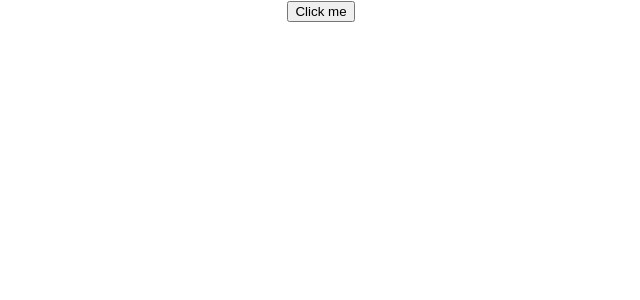
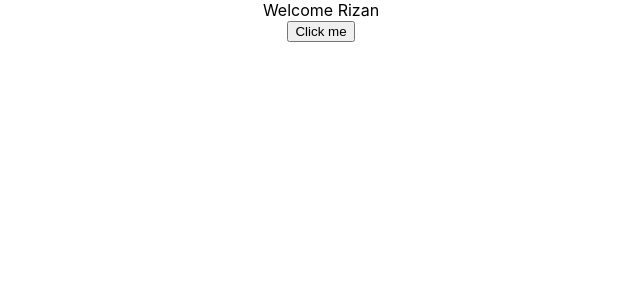
Before and after one commit to MuhammedRizankp/React_Tutorials, a React (Create React App) app: page / in a window 1280 px wide. Shown: the top 300 px of the page, without its empty margins (319-959 px from the left). Built offline with nearby package versions, Linux system fonts and the light colour scheme.

Commit message:
added cond_rendrng

```diff
--- a/src/App.js
+++ b/src/App.js
@@ -2,13 +2,15 @@ import React from 'react';
 import './App.css';
 import Counter from './Components/Counter.js';
 import Eventbind from './Components/eventbind';
-import Parent from './Components/parent';
+
+import If from './Components/cond_rendr.js';
 function App() {
   return (
     <div className="App">
      {/*<Counter/>*/}
      {/*<Eventbind/>*/}
-     <Parent/>
+
+     <If/>
 
      </div>
   );
--- /dev/null
+++ b/src/Components/cond_rendr.js
@@ -0,0 +1,33 @@
+import React, { Component } from "react";
+class If extends Component {
+  constructor(props) {
+    super(props);
+    this.state = {
+      loggedin: true
+    };
+  }
+  clicked() {
+    this.setState({
+      loggedin: false
+    });
+  }
+
+  render() {
+    let greet;
+
+    if (this.state.loggedin) {
+      greet = <div>Welcome Rizan</div>;
+    }
+        else {
+      greet = <div>Welcome Guest</div>;
+    }
+    return (
+      <div>
+        <div>{greet}</div>
+        <button onClick={() => this.clicked()}>Click me</button>
+      </div>
+    );
+  }
+}
+
+export default If;
```
